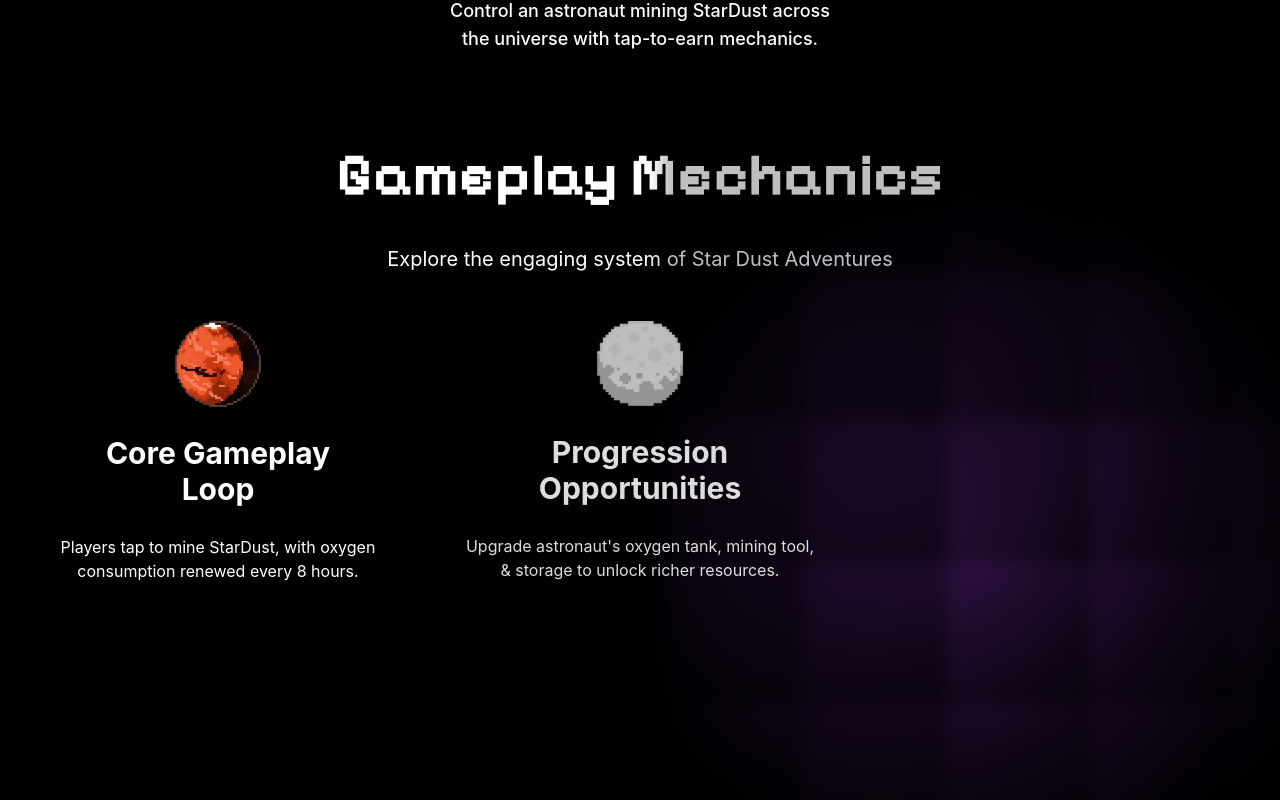
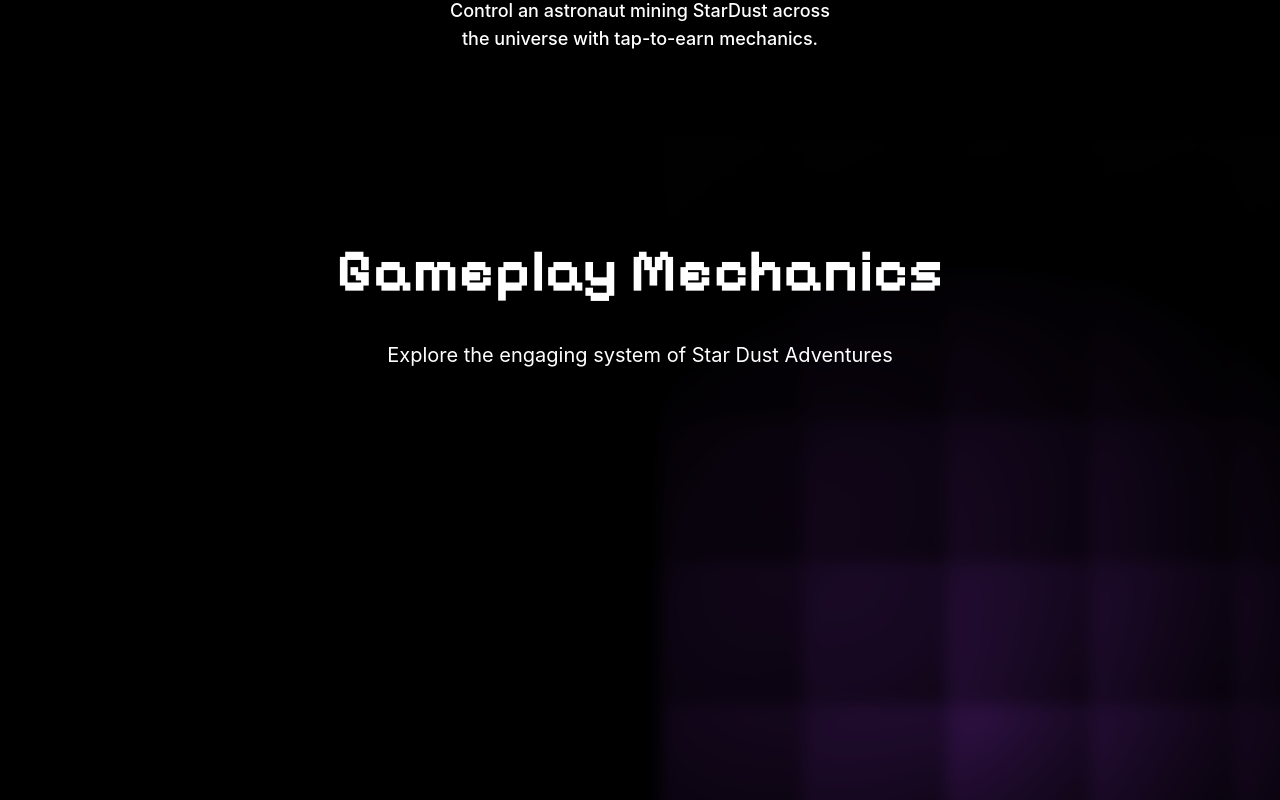
Before and after one commit to ICP-hub/StarDustAdventures, a React (Vite) app in the folder src/StarDustAdventures_frontend/: page / in a window 1280 px wide. Shown: the part 2000-2800 px from the top of the page. Built offline with nearby package versions, Linux system fonts and the light colour scheme.

Commit message:
Refactor GameplayMechaics Component to implement on scroll pin animation

```diff
--- a/package.json
+++ b/package.json
@@ -19,6 +19,7 @@
     "aos": "^2.3.4",
     "clsx": "^2.1.1",
     "framer-motion": "^11.11.1",
+    "gsap": "^3.12.5",
     "react-router-dom": "^6.26.2",
     "vite-plugin-compression": "^0.5.1"
   }
--- a/src/StarDustAdventures_frontend/src/components/landing/gamePlayMechanics/Cards/index.css
+++ b/src/StarDustAdventures_frontend/src/components/landing/gamePlayMechanics/Cards/index.css
@@ -1,6 +1,6 @@
 .gameplay-card{
     @apply relative flex flex-col lg:px-3 lg:py-4 justify-start items-center
-    bg-transparent lg:gap-7 text-white lg:h-[50vh]
+    bg-transparent lg:gap-7 text-white lg:h-[50vh] z-[1]
 }
 
 .card-title{
--- a/src/StarDustAdventures_frontend/src/components/landing/gamePlayMechanics/Cards/index.tsx
+++ b/src/StarDustAdventures_frontend/src/components/landing/gamePlayMechanics/Cards/index.tsx
@@ -15,7 +15,7 @@ export type CardProps = {
 
 const Card = ({title, description,image}:CardProps)=>{
     return(
-        <div role="card" className="gameplay-card">
+        <div aria-roledescription='Gameplay Card' className="gameplay-card">
             <img src={image} alt={title} title={title} width={86} height={86}/>
             <h4 className='card-title'>{title}</h4>
             <p className='card-description'>{description}</p>
--- a/src/StarDustAdventures_frontend/src/components/landing/gamePlayMechanics/index.css
+++ b/src/StarDustAdventures_frontend/src/components/landing/gamePlayMechanics/index.css
@@ -1,9 +1,13 @@
 .gameplay-mechanics {
-    @apply w-full bg-transparent text-white flex flex-col items-center justify-center py-3 max-h-screen h-auto;
+    @apply w-full bg-transparent lg:mt-24 text-white flex flex-col items-center justify-center py-3 max-h-screen h-auto;
+}
+
+.gameplay-mechanics-header{
+    @apply z-10;
 }
 
 .gameplay-mechanics-cards {
-    @apply flex flex-1 flex-row gap-6 relative;
+    @apply flex flex-1 flex-row justify-between items-center gap-6 relative mt-2;
 }
 
 .section-title {
@@ -13,3 +17,13 @@
 .section-caption {
     @apply font-sf-pro-display text-center lg:text-xl lg:mt-10 lg:mb-4;
 }
+
+.horizontal-line {
+    @apply absolute z-0 w-full h-[5px] bg-white lg:top-[22.5%] translate-y-[22.5%];
+    transform-origin: left; /* Ensures the line grows from left to right */
+}
+
+.gameplay-card {
+    @apply relative flex flex-col justify-start items-center z-[1];
+    will-change: opacity, transform;
+}
--- a/src/StarDustAdventures_frontend/src/components/landing/gamePlayMechanics/index.tsx
+++ b/src/StarDustAdventures_frontend/src/components/landing/gamePlayMechanics/index.tsx
@@ -1,7 +1,11 @@
-import { motion, useScroll, useTransform } from 'framer-motion';
-import { useRef } from 'react';
-import Card, { CardProps } from './Cards';
+import { motion, useScroll, useSpring, useTransform } from 'framer-motion';
+import { useRef, useEffect } from 'react';
+import GameplayMechanic, { CardProps } from './Cards';
+import gsap from 'gsap';
+import { ScrollTrigger } from 'gsap/ScrollTrigger';
 import './index.css';
+
+gsap.registerPlugin(ScrollTrigger);
 
 // Card Static Data
 const CARDS = [
@@ -22,70 +26,60 @@ const CARDS = [
     }
 ] as CardProps[];
 
-/*
-    * GamePlayMechanics Component
-    * - Component that renders the Gameplay Mechanics section
-    * - Uses framer-motion to animate the section in and out of view
-    * - Uses useScroll to track the scroll progress
-    * - Returns a section with the title, caption, and cards
-    * - Used in Landing Page
-*/
+const GamePlayMechanics = () => {
+    const containerRef = useRef<HTMLDivElement>(null);
+    const sectionRef = useRef<HTMLElement>(null);
+    const linesRef = useRef<HTMLDivElement[]>([]);
 
-const GamePlayMechanics = () => {
-    const ref = useRef(null);
+    useEffect(() => {
+        if (!containerRef.current || !sectionRef.current) return;
 
-    // Track scroll progress
-    const { scrollYProgress } = useScroll({
-        target: ref,
-        offset: ["start end", "end start"] // Ensures it starts when div enters and ends when it leaves
-    });
+        const cards = containerRef.current.querySelectorAll('.gameplay-card');
+        const lines = linesRef.current;
+
+        gsap.set(cards, { opacity: 0, scale: 0.8 });
+        gsap.set(lines, { scaleX: 0 });
+
+        const tl = gsap.timeline({
+            scrollTrigger: {
+                trigger: sectionRef.current,
+                start: 'top top',
+                end: 'bottom top',
+                pin: true,
+                pinSpacing: true,
+                scrub: 1,
+            },
+        });
+
+        tl.to(cards, { opacity: 1, scale: 1, stagger: 0.2, duration: 0.5 })
+          .to(lines, { scaleX: 1, duration: 0.5, stagger: 0.2 }, '<');
+
+        return () => {
+            ScrollTrigger.getAll().forEach((trigger) => trigger.kill());
+        };
+    }, []);
 
     return (
-        <section className="gameplay-mechanics">
-            <div>
+        <section className="gameplay-mechanics" ref={sectionRef}>
+            <div className="gameplay-mechanics-header">
                 <h3 className="section-title">Gameplay Mechanics</h3>
                 <p className="section-caption">Explore the engaging system of Star Dust Adventures</p>
             </div>
-            <motion.div ref={ref} className='gameplay-mechanics-cards' style={{ position: 'relative' }}>
-                {
-                    CARDS.map((card, index) => (
-                        <PinnedCard
-                            key={index}
-                            card={card}
-                            index={index}
-                            scrollYProgress={scrollYProgress}
-                        />
-                    ))
-                }
-            </motion.div>
+            <div ref={containerRef} className="gameplay-mechanics-cards">
+                {CARDS.map((card, index) => (
+                    <>
+                    <GameplayMechanic key={index} {...card} />
+                    {index < CARDS.length - 1 && (
+                            <div
+                                className="w-1/4 h-0.5 bg-white bg-opacity-50 transform origin-left"
+                                ref={el => el && (linesRef.current[index] = el)}
+                            ></div>
+                        )}
+                    </>
+                ))}
+            </div>
         </section>
     );
 };
 
-/*
-    * PinnedCard Component
-    * - Component that pins the card to the screen as the user scrolls
-    * - Uses framer-motion to animate the card in and out of view
-    * - Uses useTransform to change the opacity of the card based on scroll progress
-    * - Uses useScroll to track the scroll progress
-    * - Accepts card, index, and scrollYProgress as props
-    * - Returns a motion.div with the card component
-    * - The opacity of the card is animated based on the scroll progress
-    * - The transition duration and delay are set for smooth animation
-*/
-const PinnedCard = ({ card, index, scrollYProgress }: { card: CardProps, index: number, scrollYProgress: any }) => {
-
-    const opacity = useTransform(scrollYProgress, [index * 0.2, (index + 1) * 0.2], [0, 1]);
-
-    return (
-        <motion.div
-            className="gameplay-card"
-            style={{ opacity }}
-            transition={{ duration: 2.5, delay: 0.5 }}
-        >
-            <Card {...card} />
-        </motion.div>
-    );
-};
-
 export default GamePlayMechanics;
```
Also changed, not shown: 1 other file (tests, documents, lock files or other folders).
